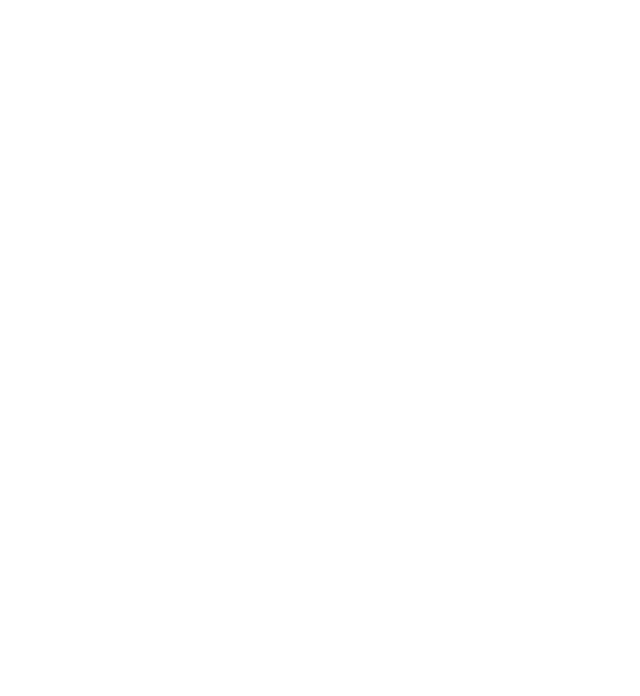
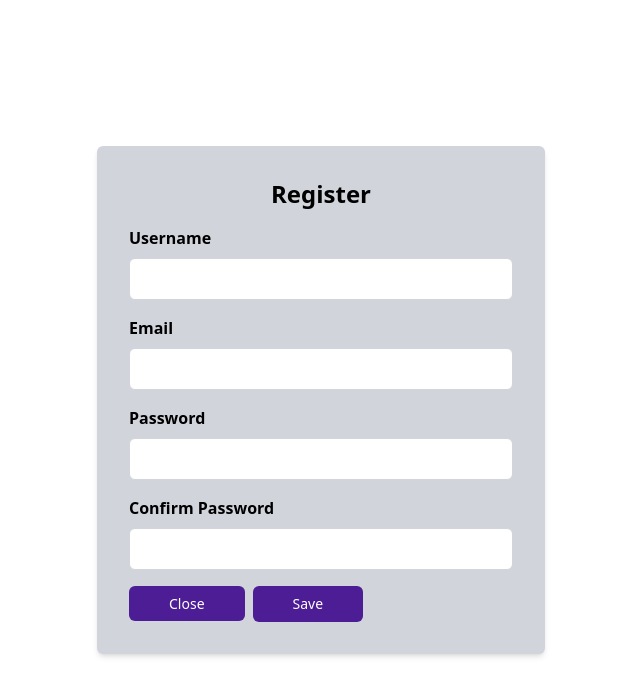
Before and after one commit to natalymejia15/TerreneitorElectiva, a React (Vite) app: page /Register in a window 1280 px wide. Before the commit this address led to /homePage. Shown: the top 696 px of the page, without its empty margins (319-959 px from the left). Built offline with nearby package versions, Linux system fonts and the light colour scheme.

Commit message:
CH HomePage-Routes

```diff
--- a/src/auth/pages/LoginPage.jsx
+++ b/src/auth/pages/LoginPage.jsx
@@ -20,11 +20,15 @@
     }
   };
 
+  const handlRegister = () => {
+      navigate("/register");
+  };
+
   return (
     <div className="min-h-screen flex justify-center items-center bg-gray-100">
-      <div className="bg-gray-600 shadow-md rounded px-8 pt-6 pb-8 mb-4">
+      <div className="bg-gray-400 shadow-md rounded px-8 pt-6 pb-8 mb-4">
         <div className="text-center">
-          <h1 className="text-3xl mb-4 font-semibold">Login Page</h1>
+          <h1 className="text-3xl mb-4 font-semibold">Product Hunt</h1>
           <hr className="my-4" />
           <label htmlFor="username" className="block text-black-700 text-sm font-bold mb-2">Username</label>
           <input
@@ -45,13 +49,13 @@
           {error && <p className="text-red-500 text-xs italic">{error}</p>}
           <div className="mt-6">
             <button
-              className="bg-blue-500 hover:bg-blue-700 text-white font-bold py-2 px-4 rounded mr-2 focus:outline-none focus:shadow-outline"
-              onClick={handleLogin}
+              className="bg-violet-900 hover:bg-gray-500 text-black font-bold py-2 px-4 rounded mr-2 focus:outline-none focus:shadow-outline"
+              onClick={handlRegister}
             >
               Register
             </button>
             <button
-              className="bg-blue-500 hover:bg-blue-700 text-white font-bold py-2 px-4 rounded focus:outline-none focus:shadow-outline"
+              className="bg-violet-900 hover:bg-gray-500 text-black font-bold py-2 px-4 rounded focus:outline-none focus:shadow-outline"
               onClick={handleLogin}
             >
               Login
--- /dev/null
+++ b/src/auth/pages/Register.jsx
@@ -0,0 +1,73 @@
+import React, { useState } from 'react';
+import { NavLink } from 'react-router-dom';
+
+export const Register = () => {
+    const [username, setUsername] = useState('');
+    const [email, setEmail] = useState('');
+    const [password, setPassword] = useState('');
+    const [confirmPassword, setConfirmPassword] = useState('');
+    const [error, setError] = useState('');
+
+    const handleRegister = (e) => {
+        e.preventDefault();
+    };
+
+    return (
+        <div className="flex justify-center items-center h-screen">
+            <div className="bg-gray-300 shadow-md w-full max-w-md p-8 rounded-md ">
+                <h2 className="text-2xl font-semibold mb-4 text-center">Register</h2>
+                {error && <p className="text-red-500 mb-4">{error}</p>}
+                <form onSubmit={handleRegister}>
+                    <div className="mb-4">
+                        <label htmlFor="username" className="block text-black-700 font-semibold mb-2">Username</label>
+                        <input
+                            type="text"
+                            id="username"
+                            className="w-full border border-gray-300 rounded-md px-3 py-2 focus:outline-none focus:border-blue-500"
+                            value={username}
+                            onChange={(e) => setUsername(e.target.value)}
+                        />
+                    </div>
+                    <div className="mb-4">
+                        <label htmlFor="email" className="block text-black-700 font-semibold mb-2">Email</label>
+                        <input
+                            type="email"
+                            id="email"
+                            className="w-full border border-gray-300 rounded-md px-3 py-2 focus:outline-none focus:border-blue-500"
+                            value={email}
+                            onChange={(e) => setEmail(e.target.value)}
+                        />
+                    </div>
+                    <div className="mb-4">
+                        <label htmlFor="password" className="block text-black-700 font-semibold mb-2">Password</label>
+                        <input
+                            type="password"
+                            id="password"
+                            className="w-full border border-gray-300 rounded-md px-3 py-2 focus:outline-none focus:border-blue-500"
+                            value={password}
+                            onChange={(e) => setPassword(e.target.value)}
+                        />
+                    </div>
+                    <div className="mb-4">
+                        <label htmlFor="confirmPassword" className="block text-black-700 font-semibold mb-2">Confirm Password</label>
+                        <input
+                            type="password"
+                            id="confirmPassword"
+                            className="w-full border border-gray-300 rounded-md px-3 py-2 focus:outline-none focus:border-blue-500"
+                            value={confirmPassword}
+                            onChange={(e) => setConfirmPassword(e.target.value)}
+                        />
+                    </div>
+                    <NavLink
+                        to="/"
+                        className="mr-2 bg-violet-900 hover:bg-gray-400 text-white rounded-md p-10 py-2 text-sm font-medium"
+                        aria-current="page"
+                    >
+                        Close
+                    </NavLink>
+                    <button type="submit" className="bg-violet-900 hover:bg-gray-400 text-white rounded-md p-10 py-2 text-sm font-medium">Save</button>
+                </form>
+            </div>
+        </div>
+    );
+};
--- a/src/products/components/Header.jsx
+++ b/src/products/components/Header.jsx
@@ -4,18 +4,18 @@
 
 const Header = () => {
   return (
-    <div className="flex flex-col">
+    <div className="flex flex-col bg-slate-200">
       <div className="flex flex-row justify-between items-center mb-5 bg-">
         <div
-          className="bg-red-700 w-10 h-10 font-bold text-2xl flex items-center justify-center rounded-full"
+          className="bg-red-600 w-10 h-10 font-bold text-2xl flex items-center justify-center rounded-full ml-5 mt-2"
           style={{ width: "50px", height: "50px", fontSize: "1.5rem" }}
         >
           P
         </div>
-        <h1 className="text-4xl  hover:text-blue-600">PRODUCT HUNT</h1>
+        <h1 className="text-2xl font-bold hover:text-blue-600">PRODUCT HUNT</h1>
         <NavLink
             to="/login"
-            className="bg-violet-900 text-white rounded-md p-10 py-2 text-sm font-medium"
+            className="bg-violet-900 hover:bg-red-400 text-white rounded-md p-8 py-2 text-sm font-medium mr-5"
             aria-current="page"
           >
             Sign In
--- a/src/products/components/ProductItem.jsx
+++ b/src/products/components/ProductItem.jsx
@@ -1,5 +1,4 @@
  import React from 'react'
-import { HiArrowCircleDown } from "react-icons/hi";
 import UpvoteButton from "../components/UpvoteButton";
 
  export const ProductItem = ({
@@ -37,36 +36,39 @@
       };
 
     return (
-      <div  className="block rounded-lg bg-white p-6 shadow-[0_2px_15px_-3px_rgba(0,0,0,0.07),0_10px_20px_-2px_rgba(0,0,0,0.04)] dark:bg-neutral-700">
-        <div  className="Avatar">
-        <div className="w-24 rounded-full" style={{ width: 80, height: 80, backgroundColor: '#4b587c', marginRight: 2 }}>
-            <img alt={name} src={brandImage.url ?? "notPresent" }/>
-          </div>
+      <div className="md:flex max-w-md mx-auto bg-white rounded-xl shadow-md overflow-hidden md:max-w-2xl m-3">
+        <div className="w-16 rounded-full flex-row"
+          style={{
+            width: 60,
+            height: 60,
+            backgroundColor: "#4b587c",
+            marginRight: 2,
+          }}
+        >
+          <img alt={name} src={brandImage.url ?? "notPresent"} />
         </div>
-        <div className="flex-col">
-          <h5
-            className="mb-2 text-xl font-medium leading-tight text-neutral-800 dark:text-neutral-50">
-            {name}
-          </h5>
-          <p className="mb-4 text-base text-neutral-600 dark:text-neutral-200">
+        <div className='p-4'>
+            <div className="uppercase tracking-wide font-semibold text-cyan-800 hover:text-blue-600">
+                {name}
+            </div>
+            <p className="mt-2 text-base text-neutral-600 dark:text-neutral-200">
             {description}
           </p>
-          <p className="mb-4 text-base text-neutral-600 dark:text-neutral-200">
+          <p className="mb-2 text-base text-neutral-600 dark:text-neutral-200">
             {tagNames.join(" ・ ")}
           </p>
         </div>
-          <div>
+        <div className='ml-auto'>
           <UpvoteButton
             upvoted={upvoted}
             variant="outlined"
             disableRipple={true}
             onclick={handleUpvote}
-            startIcon={<HiArrowCircleDown />}
+
           >
             {upvotes}
           </UpvoteButton>
+          </div>
         </div>
-      </div>
     );
-
 };
--- a/src/products/components/ProductList.jsx
+++ b/src/products/components/ProductList.jsx
@@ -15,9 +15,11 @@
   }, []);
 
   return (
-    <div>
-      <h5 className="text-xl mt-6 mb-4 text-gray-700 hover:text-blue-600">Products</h5>
-
+    <div className="mr-10 ml-10 mb-2">
+    <div className="bg-white rounded-lg shadow-lg p-2 w-3/10 border text-center">
+      <h2 className="text-2xl font-bold mb-2 text-red-600">Welcome!</h2>
+      <p className="text-gray-700 ">Thank you for visiting our site.</p>
+    </div>
       <ul>
         {products.map((product) => (
           <div key={product.id}>
--- a/src/products/components/UpvoteButton.jsx
+++ b/src/products/components/UpvoteButton.jsx
@@ -1,13 +1,15 @@
 import React from "react";
+import { HiArrowCircleDown } from "react-icons/hi";
 
 const UpvoteButton = ({ upvoted, onClick, children }) => {
   return (
     <button
       onClick={onClick}
-      className={`font-bold border ${
-        upvoted ? "text-red-600 border-red-600" : "text-gray-600 border-gray-600"
+      className={`bg-slate-300 hover:bg-gray-400 text-gray-800 font-bold py-2 px-4 rounded inline-flex items-center
+       ${upvoted ? "text-red-600 border-red-600" : "text-gray-600 border-gray-600"
       } hover:bg-white hover:border-red-600`}
     >
+      <HiArrowCircleDown className="w-4 h-4 mr-2" />
       {upvoted? children: "0"}
     </button>
   );
--- a/src/router/AppRouter.jsx
+++ b/src/router/AppRouter.jsx
@@ -4,6 +4,7 @@
 import { PublicRouter } from './PublicRouter'
 import { ProductRouter } from '../products/router/ProductRouter'
 import { PrivateRouter } from './PrivateRouter'
+import { Register } from '.././auth/pages/Register'
 
 export const AppRouter = () => {
   return (
@@ -26,6 +27,14 @@
           }
         />
         <Route
+          path='/Register'
+          element={
+            <PublicRouter>
+                <Register/>
+            </PublicRouter>
+          }
+        />
+        <Route
           path="/*"
           element={
             <PrivateRouter>
--- a/src/ui/components/Navbar.jsx
+++ b/src/ui/components/Navbar.jsx
@@ -12,7 +12,7 @@
   const onLogout = () => {
     logout();
 
-    navigate("/login", {
+    navigate("/", {
       replace: true,
     });
   };
```
